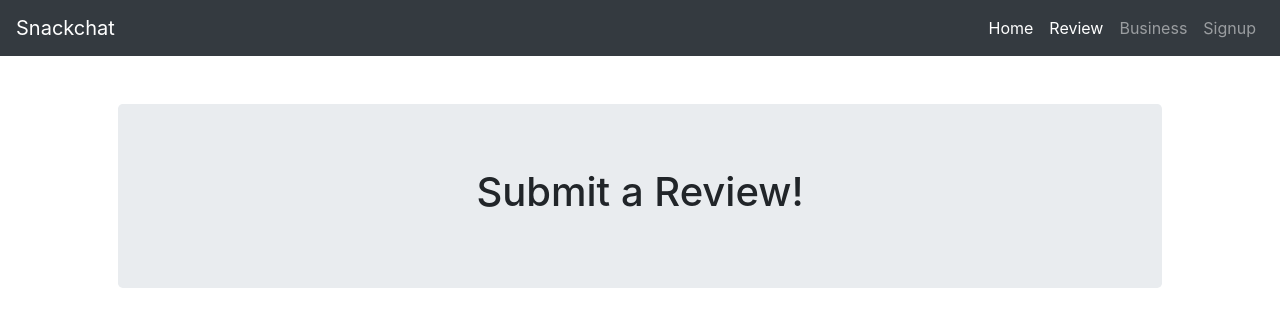
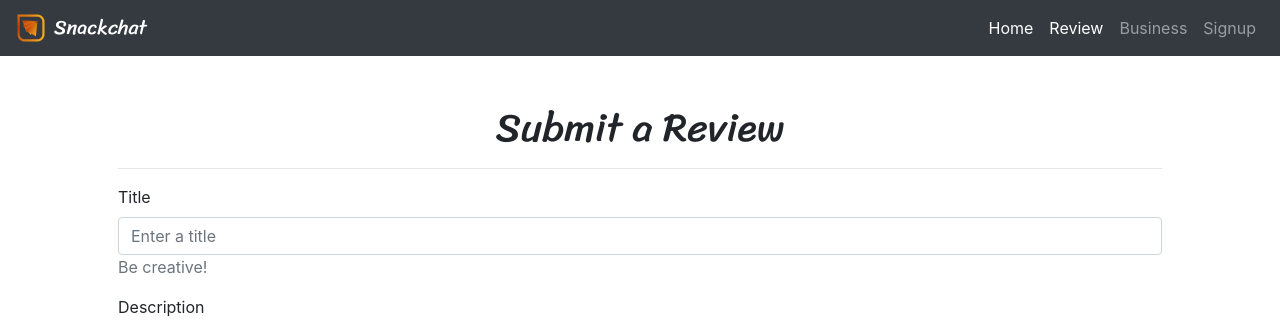
Before and after one commit to Aaron-Buckles/snackchat-frontend, a React (Create React App) app in the folder frontend/: page /review in a window 1280 px wide. Shown: the top 323 px of the page. Built offline with nearby package versions, Linux system fonts and the light colour scheme; no server answers.

Commit message:
Adds styling and logo

```diff
--- a/frontend/public/index.html
+++ b/frontend/public/index.html
@@ -7,6 +7,10 @@
       content="width=device-width, initial-scale=1, shrink-to-fit=no"
     />
     <meta name="theme-color" content="#000000" />
+    <link
+      href="https://fonts.googleapis.com/css?family=Sriracha&display=swap"
+      rel="stylesheet"
+    />
     <title>Snackchat</title>
   </head>
 
--- a/frontend/src/components/App.jsx
+++ b/frontend/src/components/App.jsx
@@ -17,10 +17,10 @@ export default function App() {
         <Navigation />
         <Container className="p-5">
           <Switch>
-            <Route path="/" exact component={DiscoverPage} />
             <Route path="/review" component={ReviewPage} />
             <Route path="/business" component={BusinessPage} />
             <Route path="/signup" component={SignupPage} />
+            <Route path="/" exact component={DiscoverPage} />
           </Switch>
         </Container>
       </Router>
--- a/frontend/src/components/Business/BusinessPage.jsx
+++ b/frontend/src/components/Business/BusinessPage.jsx
@@ -4,9 +4,9 @@ import Jumbotron from "react-bootstrap/Jumbotron";
 function BusinessPage() {
   return (
     <>
-      <Jumbotron>
-        <h1 className="header">This is the business page</h1>
-      </Jumbotron>
+      <h1 className="brand-text text-center">Business</h1>
+      <hr />
+      <p>No content yet...</p>
     </>
   );
 }
--- a/frontend/src/components/Discover/DiscoverPage.jsx
+++ b/frontend/src/components/Discover/DiscoverPage.jsx
@@ -34,12 +34,8 @@ function DiscoverPage() {
 
   return (
     <>
-      <Jumbotron>
-        <h1 className="header">Snackchat!</h1>
-      </Jumbotron>
-
+      <h1 className="brand-text text-center">Discover</h1>
       <hr />
-
       <FoodTags onTagSelect={handleTagSelect} tags={tags} />
       <Gallery selectedTags={selectedTags} reviews={reviews} />
     </>
--- a/frontend/src/components/Navigation.jsx
+++ b/frontend/src/components/Navigation.jsx
@@ -1,12 +1,21 @@
 import React from "react";
 import Navbar from "react-bootstrap/Navbar";
 import Nav from "react-bootstrap/Nav";
-import { NavLink } from "react-router-dom";
+import { Link, NavLink } from "react-router-dom";
 
 function Navigation() {
   return (
     <Navbar bg="dark" expand="lg" variant="dark">
-      <Navbar.Brand>Snackchat</Navbar.Brand>
+      <Navbar.Brand className="brand-text">
+        <img
+          src={process.env.PUBLIC_URL + "/logo.svg"}
+          width="30"
+          height="30"
+          className="d-inline-block align-top mr-2"
+          alt=""
+        />
+        Snackchat
+      </Navbar.Brand>
       <Navbar.Toggle aria-controls="basic-navbar-nav" />
       <Navbar.Collapse id="basic-navbar-nav">
         <Nav className="ml-auto">
--- a/frontend/src/components/Review/ReviewPage.jsx
+++ b/frontend/src/components/Review/ReviewPage.jsx
@@ -36,10 +36,8 @@ function SubmitPage({ history }) {
 
   return (
     <>
-      <Jumbotron>
-        <h1 className="header">Submit a Review!</h1>
-      </Jumbotron>
-
+      <h1 className="brand-text text-center">Submit a Review</h1>
+      <hr />
       <ReviewForm onReviewSubmitted={handleReviewSubmitted} tags={tags} />
     </>
   );
--- a/frontend/src/components/Users/SignupPage.jsx
+++ b/frontend/src/components/Users/SignupPage.jsx
@@ -15,10 +15,8 @@ function SignupPage({ history }) {
 
   return (
     <>
-      <Jumbotron>
-        <h1 className="header">Signup!</h1>
-      </Jumbotron>
-
+      <h1 className="brand-text text-center">Signup</h1>
+      <hr />
       <SignupForm onUserSubmitted={handleUserSubmitted} />
     </>
   );
--- a/frontend/src/styles.css
+++ b/frontend/src/styles.css
@@ -19,6 +19,10 @@
   margin-bottom: 30px;
 }
 
+.brand-text {
+  font-family: "Sriracha", cursive;
+}
+
 .absolute-top-left {
   position: absolute;
   top: 8px;
```
Also changed, not shown: frontend/public/logo.svg (added).
